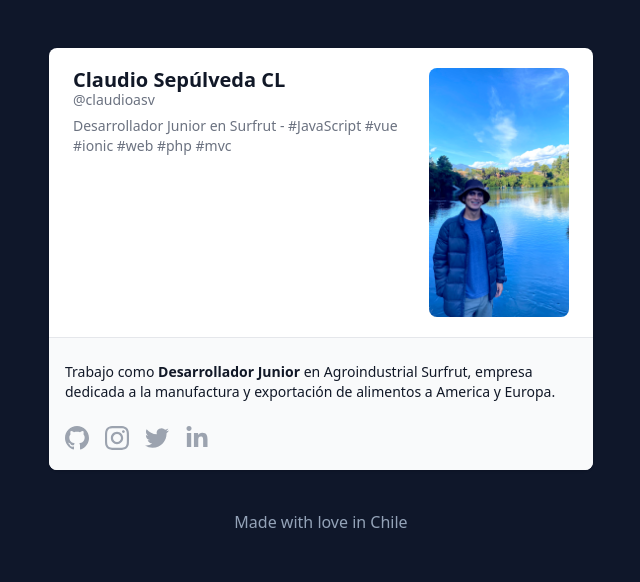
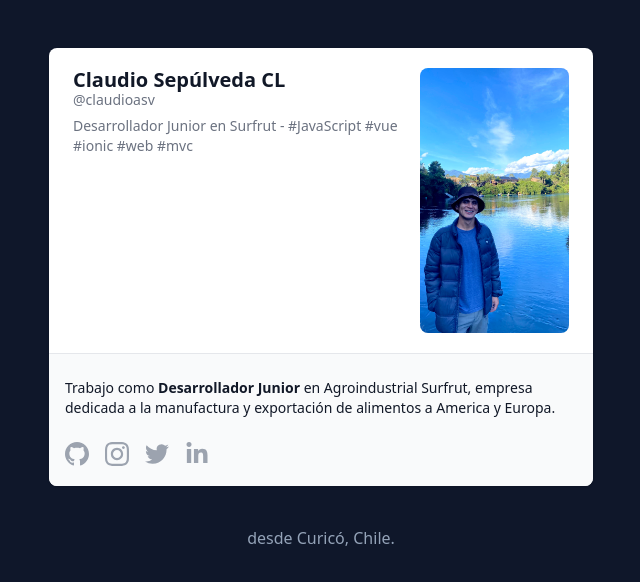
Before and after one commit to claudioasv/claudiosepulveda, a plain HTML site: page index.html in a window 1280 px wide. Shown: the whole page, without its empty margins (319-959 px from the left). Drawn offline with nearby package versions, Linux system fonts and the light colour scheme.

```diff
--- a/index.html
+++ b/index.html
@@ -7,23 +7,23 @@
   <meta name="viewport" content="width=device-width, initial-scale=1.0" />
   <meta name="robots" content="follow, index" />
   <meta name="description"
-    content="Desarrollador Junior en Surfrut - #JavaScript #vue #ionic #web #php #mvc" />
+    content="Desarrollador Junior en Surfrut - #JavaScript #vue #ionic #web #mvc" />
   <meta property="og:url" content="https://claudioasv.github.io/claudiosepulveda/" />
   <meta property="og:type" content="website" />
   <meta property="og:site_name" content="Claudio Sepúlveda" />
   <meta property="og:description"
-    content="Desarrollador Junior en Surfrut - #JavaScript #vue #ionic #web #php #mvc" />
+    content="Desarrollador Junior en Surfrut - #JavaScript #vue #ionic #web #mvc" />
   <meta property="og:title" content="Claudio Sepúlveda" />
-  <meta property="og:image" content="IMG_6278.jpg" />
+  <meta property="og:image" content="/img/favicon.ico" />
   <meta property="og:locale" content="es_ES" />
   <meta name="twitter:card" content="summary_large_image" />
   <meta name="twitter:title" content="Claudio Sepúlveda" />
   <meta name="twitter:description"
-    content="Desarrollador Junior en Surfrut - #JavaScript #vue #ionic #web #php #mvc" />
-  <meta name="twitter:image" content="IMG_6278.jpg" />
+    content="Desarrollador Junior en Surfrut - #JavaScript #vue #ionic #web #mvc" />
+  <meta name="twitter:image" content="/img/favicon.ico" />
   <meta name="twitter:site" content="@claudioasv" />
   <meta name="twitter:creator" content="@claudioasv" />
-  <link href="favicon.png" rel="icon" type="image/png" />
+  <link href="/img/favicon.ico" rel="icon" type="image/png" />
   <script src="https://cdn.tailwindcss.com"></script>
 </head>
 
@@ -38,7 +38,7 @@
           <h2 class="text-sm leading-6 text-gray-500 -mt-1">@claudioasv</h2>
           <p class="mt-1 max-w-2xl text-sm text-gray-500">
             Desarrollador Junior en Surfrut - #JavaScript #vue
-            #ionic #web #php #mvc
+            #ionic #web #mvc
           </p>
         </div>
         <div>
@@ -89,7 +89,7 @@
     </div>
   </div>
   <div class="flex-block max-w-xl p-4 md:pd-8 mx-auto mt-2 text-center">
-    Made with love in Chile
+    desde Curicó, Chile.
   </div>
 </body>
 
```
Also changed, not shown: package.json (deleted, +0 -19 lines), img/favicon.ico (added), 1 other file.
